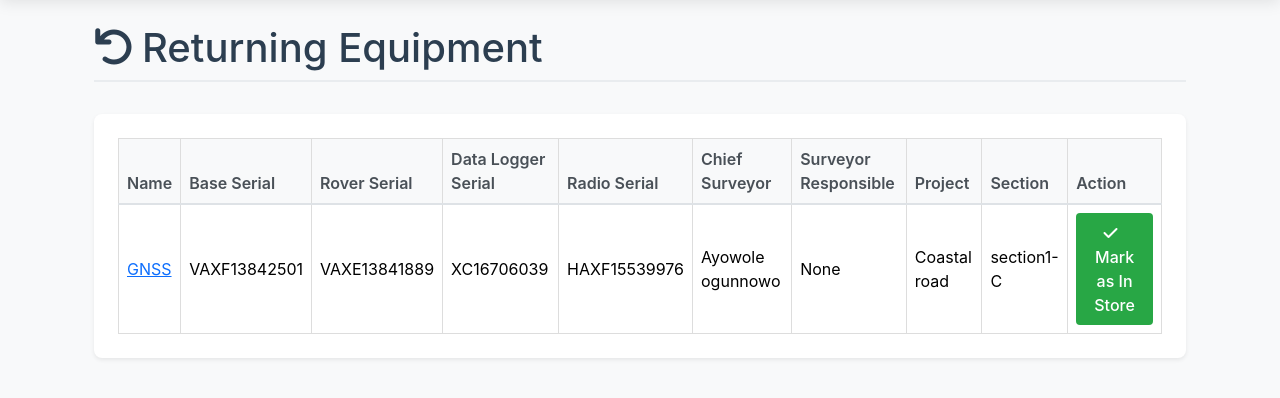
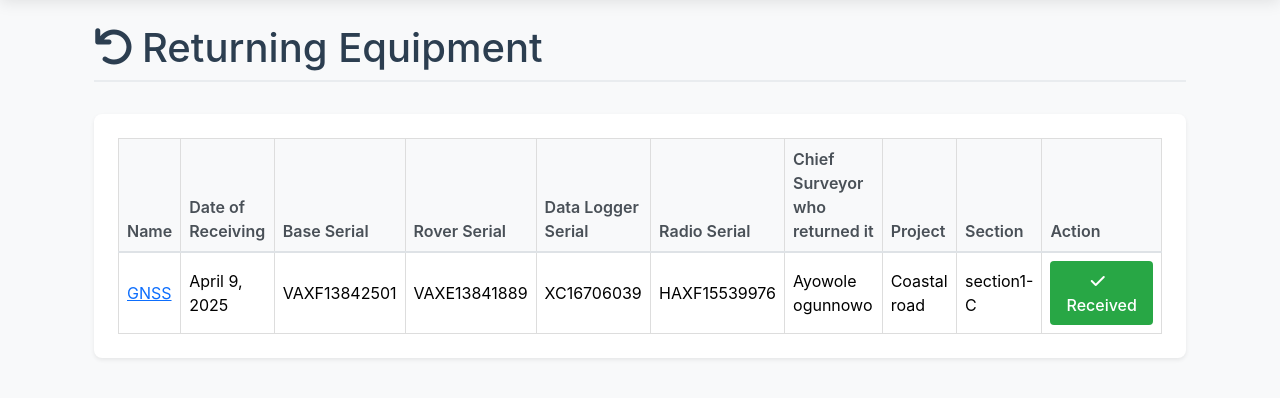
Before and after one commit to wole-abraham/Django-Inventory, a Django app: page /inventory/store/returning/ in a window 1280 px wide. Shown: the part 78-476 px from the top of the page. Run offline with Django 5.2, Linux system fonts and the light colour scheme; a user stored in the database is signed in; data comes from the database, SQL or seed files in the repository; both versions use the stored data as it was after the commit.

Commit message:
equipment page updated

```diff
--- a/survey_system/inventory/templates/inventory/request_equipment.html
+++ b/survey_system/inventory/templates/inventory/request_equipment.html
@@ -12,7 +12,7 @@
                     <thead class="table-dark">
                         <tr>
                             <th>Name</th>
-                            <th>Date of Receiving (Supplier)</th>
+                            <th>Date of Receiving</th>
                             <th>Supplier</th>
                             <th>Base Serial</th>
                             <th>Roover Serial</th>
@@ -34,7 +34,7 @@
                             {% csrf_token %}
                         <tr>
                             <td><a href="{% url 'equipment_detail' info.id %}">{{ info.name }}</a></td>
-                            <td>{{ info.date_of_receiving_from_supplier }}</td>
+                            <td>{{ info.date_receiving_from_department }}</td>
                             <td>{{ info.supplier }}</td>
                             <td>{{ info.base_serial }}</td>
                             <td>{{ info.roover_serial }}</td>
--- a/survey_system/inventory/templates/inventory/store_returning.html
+++ b/survey_system/inventory/templates/inventory/store_returning.html
@@ -100,39 +100,50 @@
                 <thead>
                     <tr>
                         <th>Name</th>
+                        <th>Date of Receiving</th>
                         <th>Base Serial</th>
                         <th>Rover Serial</th>
                         <th>Data Logger Serial</th>
                         <th>Radio Serial</th>
-                        <th>Chief Surveyor</th>
-                        <th>Surveyor Responsible</th>
+                        <th>Chief Surveyor who returned it</th>
+
                         <th>Project</th>
                         <th>Section</th>
+                        {% if is_admin %}
                         <th>Action</th>
+                        {% else %}
+                        <th>Status</th>
+                        {% endif %}
+
                     </tr>
                 </thead>
                 <tbody>
                     {% for equipment in data %}
                     <tr>
                         <td><a href="{% url 'equipment_detail' equipment.id %}">{{ equipment.name }}</a></td>
+                        <td>{{ equipment.date_receiving_from_department }}</td>
                         <td>{{ equipment.base_serial }}</td>
                         <td>{{ equipment.roover_serial }}</td>
                         <td>{{ equipment.data_logger_serial }}</td>
                         <td>{{ equipment.radio_serial }}</td>
                         <td>{% if equipment.chief_surveyor %}{{ equipment.chief_surveyor.get_full_name }}{% else %}None{% endif %}</td>
-                        <td>{{ equipment.surveyor_responsible }}</td>
+
                         <td>{{ equipment.project }}</td>
                         <td>{{ equipment.section }}</td>
+                        {% if is_admin %}
                         <td>
                             <form method="post" style="display: inline;">
                                 {% csrf_token %}
                                 <input type="hidden" name="id" value="{{ equipment.id }}">
                                 <button type="submit" class="btn btn-store">
-                                    <i class="fas fa-check me-2"></i>Mark as In Store
+                                    <i class="fas fa-check me-2"></i>Received
                                 </button>
                             </form>
                         </td>
                     </tr>
+                        {% else %}
+                        <td>{{ equipment.status }}</td>
+                        {% endif %}
                     {% endfor %}
                 </tbody>
             </table>
--- a/survey_system/inventory/views.py
+++ b/survey_system/inventory/views.py
@@ -11,6 +11,7 @@ from django.contrib.auth.models import User
 from django.db.models.signals import post_save
 from django.dispatch import receiver
 from .models import EquipmentsInSurvey, Accessory
+from django.utils import timezone
 
 from .forms import Survey, AccessoryForm
 from .forms import EquipmentEditForm
@@ -70,6 +71,7 @@ def store(request):
         equipment = EquipmentsInSurvey.objects.filter(id=equipment).first()
         equipment.chief_surveyor = user
         equipment.status = "With Chief Surveyor"
+        equipment.date_receiving_from_department = timezone.now().date()  # Update the date
         equipment.save()
         messages.success(request, f'Equipment {equipment.name} has been released to {user.username}.')
         return redirect('store')
```
Also changed, not shown: survey_system/inventory/templates/inventory/store.html (+8 -0 lines), survey_system/db.sqlite3.
